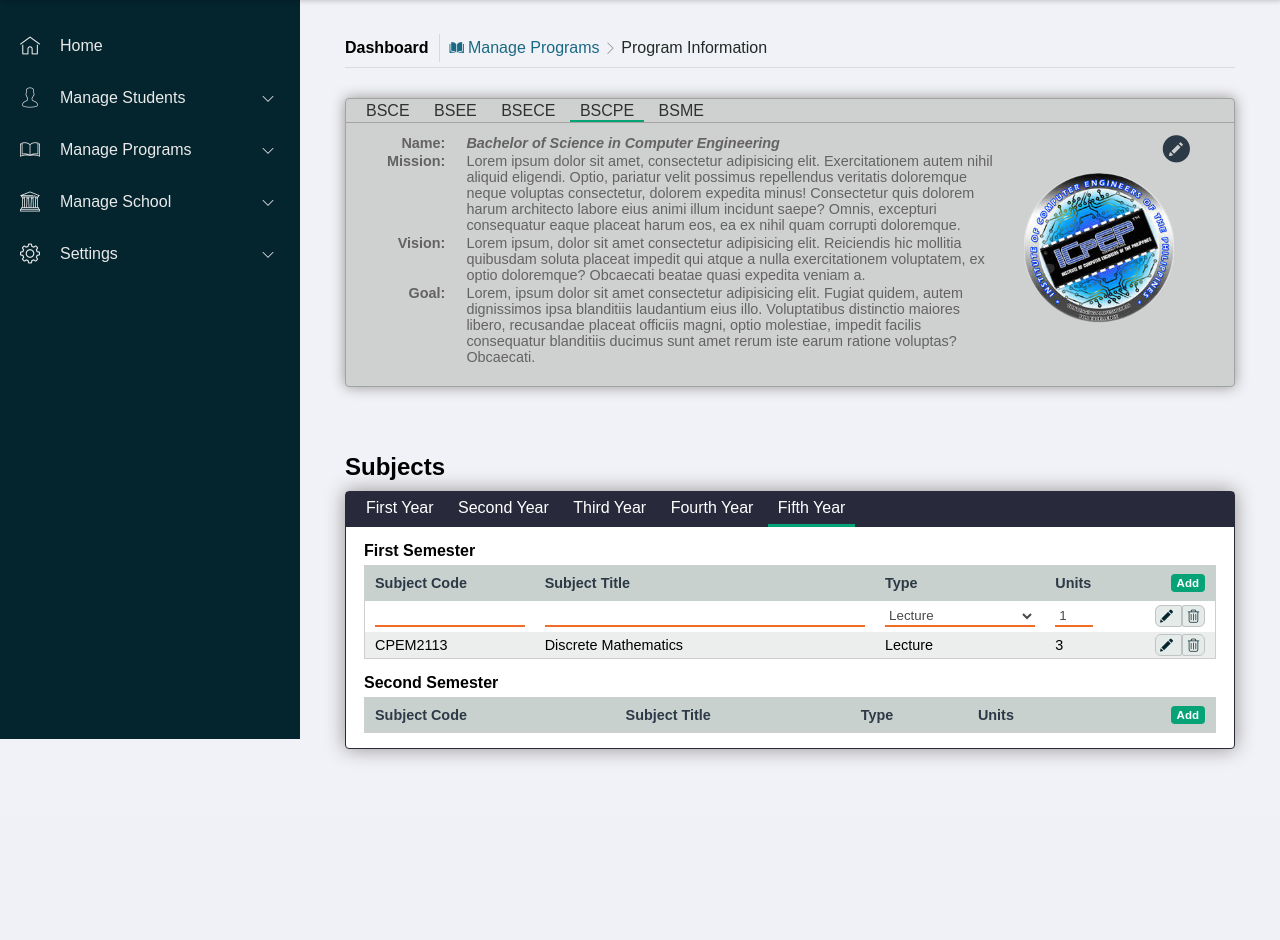
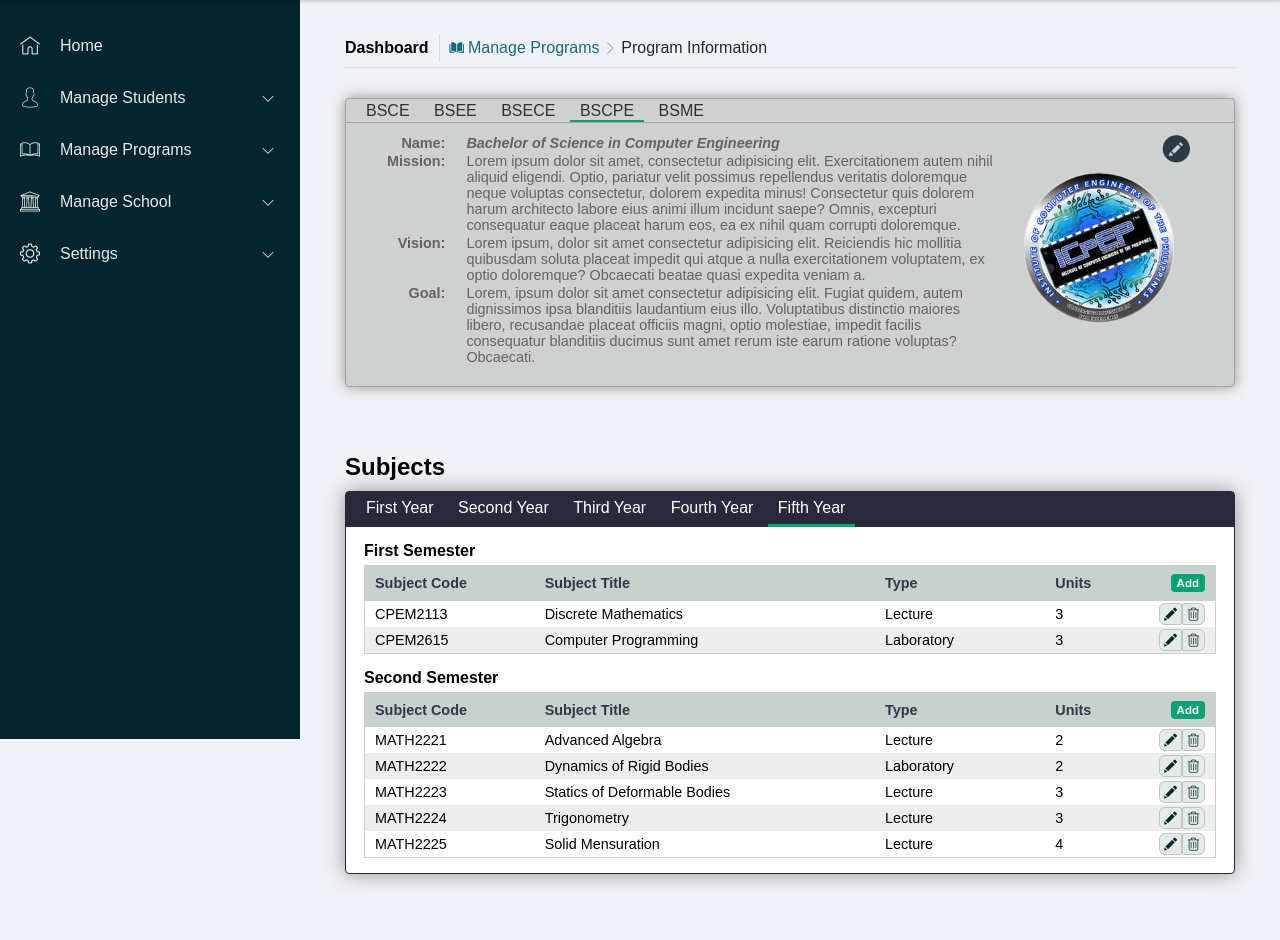
Before and after one commit to IvanMejico/SEng-Record-System, a PHP site: page /JS_DEV/program_information.html in a window 1280 px wide. Shown: the part 61-1001 px from the top of the page. Before the commit the page ends 821 px from the top, so only its background shows below. Run offline with PHP 8.4, Linux system fonts and the light colour scheme; lists and menus that the app fills with data are empty.

Commit message:
Editable/Dynamic Table JS

```diff
--- a/JS_DEV/program_information.html
+++ b/JS_DEV/program_information.html
@@ -32,7 +32,7 @@
             border-top: 0px;
             border-right: 0px;
             border-left: 0px;
-            border-bottom: 2px solid #f06e29;
+            border-bottom: 2px solid #909b98;
             background: transparent;
 
         }
@@ -52,6 +52,7 @@
             color: rgb(72, 73, 72);
         }
     </style>
+    <script src="editable.js"></script>
 </head>
 <body class="ttr-pinned-sidebar ttr-opened-sidebar">
     <header class="ttr-header">
@@ -249,46 +250,30 @@
                                         <th>Subject Title</th>
                                         <th>Type</th>
                                         <th>Units</th>
-                                        <th><a href="#" class="table-add">Add</a></th>
+                                        <th><a class="table-add">Add</a></th>
                                     </tr>
                                 </thead>
                                 <tbody>
-                                    <tr>
-                                        <td>
-                                            <input type="text" name="" id="">
-                                        </td>
-                                        <td><input type="text" name="" id=""></td>
-                                        <td><select name="" id="">
-                                            <option value="">Lecture</option>
-                                            <option value="">Laboratory</option>
-                                        </select></td>
-                                        <td><input type="number" name="" id="" value="1""></td>
-                                        <td>
+
+                                    <tr id="CPEM2113">
+                                        <td data-inlinetype="text" data-inlinename="subjectcode">CPEM2113</td>
+                                        <td data-inlinetype="text" data-inlinename="subjecttitle">Discrete Mathematics</td>
+                                        <td data-inlinetype="select" data-inlinename="subjecttype">Lecture</td>
+                                        <td data-inlinetype="number" data-inlinename="units">3</td>
+                                        <td data-inlinetype="buttons" data-inlinename="actionbuttons">
                                             <div class="table-action">
-                                                <a href="">
-                                                    <i class="flaticon-pencil-edit-button"></i>
-                                                </a>
-                                                <a href="">
-                                                    <i class="flaticon-garbage"></i>
-                                                </a>
+                                                <a class="table-edit"><i class="flaticon-pencil-edit-button"></i></a><a class="table-delete"><i class="flaticon-garbage"></i></a>
                                             </div>
                                         </td>
                                     </tr>
-                                    <tr>
-                                        <td>
-                                            CPEM2113
-                                        </td>
-                                        <td>Discrete Mathematics</td>
-                                        <td>Lecture</td>
-                                        <td>3</td>
-                                        <td>
+                                    <tr id="CPEM2615">
+                                        <td data-inlinetype="text" data-inlinename="subjectcode">CPEM2615</td>
+                                        <td data-inlinetype="text" data-inlinename="subjecttitle">Computer Programming</td>
+                                        <td data-inlinetype="select" data-inlinename="subjecttype">Laboratory</td>
+                                        <td data-inlinetype="number" data-inlinename="units">3</td>
+                                        <td data-inlinetype="buttons" data-inlinename="actionbuttons">
                                             <div class="table-action">
-                                                <a href="">
-                                                    <i class="flaticon-pencil-edit-button"></i>
-                                                </a>
-                                                <a href="">
-                                                    <i class="flaticon-garbage"></i>
-                                                </a>
+                                                <a class="table-edit"><i class="flaticon-pencil-edit-button"></i></a><a class="table-delete"><i class="flaticon-garbage"></i></a>
                                             </div>
                                         </td>
                                     </tr>
@@ -302,9 +287,66 @@
                                         <th>Subject Title</th>
                                         <th>Type</th>
                                         <th>Units</th>
-                                        <th><a href="#" class="table-add">Add</a></th>
+                                        <th><a class="table-add">Add</a></th>
                                     </tr>
                                 </thead>
+                                <tbody>
+                                    <tr id="MATH2221">
+                                        <td data-inlinetype="text" data-inlinename="subjectcode">MATH2221</td>
+                                        <td data-inlinetype="text" data-inlinename="subjecttitle">Advanced Algebra</td>
+                                        <td data-inlinetype="select" data-inlinename="subjecttype">Lecture</td>
+                                        <td data-inlinetype="number" data-inlinename="units">2</td>
+                                        <td data-inlinetype="buttons" data-inlinename="actionbuttons">
+                                            <div class="table-action">
+                                                <a class="table-edit"><i class="flaticon-pencil-edit-button"></i></a><a class="table-delete"><i class="flaticon-garbage"></i></a>
+                                            </div>
+                                        </td>
+                                    </tr>
+                                    <tr id="MATH2222">
+                                        <td data-inlinetype="text" data-inlinename="subjectcode">MATH2222</td>
+                                        <td data-inlinetype="text" data-inlinename="subjecttitle">Dynamics of Rigid Bodies</td>
+                                        <td data-inlinetype="select" data-inlinename="subjecttype">Laboratory</td>
+                                        <td data-inlinetype="number" data-inlinename="units">2</td>
+                                        <td data-inlinetype="buttons" data-inlinename="actionbuttons">
+                                            <div class="table-action">
+                                                <a class="table-edit"><i class="flaticon-pencil-edit-button"></i></a><a class="table-delete"><i class="flaticon-garbage"></i></a>
+                                            </div>
+                                        </td>
+                                    </tr>
+                                    <tr id="MATH2223">
+                                        <td data-inlinetype="text" data-inlinename="subjectcode">MATH2223</td>
+                                        <td data-inlinetype="text" data-inlinename="subjecttitle">Statics of Deformable Bodies</td>
+                                        <td data-inlinetype="select" data-inlinename="subjecttype">Lecture</td>
+                                        <td data-inlinetype="number" data-inlinename="units">3</td>
+                                        <td data-inlinetype="buttons" data-inlinename="actionbuttons">
+                                            <div class="table-action">
+                                                <a class="table-edit"><i class="flaticon-pencil-edit-button"></i></a><a class="table-delete"><i class="flaticon-garbage"></i></a>
+                                            </div>
+                                        </td>
+                                    </tr>
+                                    <tr id="MATH2224">
+                                        <td data-inlinetype="text" data-inlinename="subjectcode">MATH2224</td>
+                                        <td data-inlinetype="text" data-inlinename="subjecttitle">Trigonometry</td>
+                                        <td data-inlinetype="select" data-inlinename="subjecttype">Lecture</td>
+                                        <td data-inlinetype="number" data-inlinename="units">3</td>
+                                        <td data-inlinetype="buttons" data-inlinename="actionbuttons">
+                                            <div class="table-action">
+                                                <a class="table-edit"><i class="flaticon-pencil-edit-button"></i></a><a class="table-delete"><i class="flaticon-garbage"></i></a>
+                                            </div>
+                                        </td>
+                                    </tr>
+                                    <tr id="MATH2225">
+                                        <td data-inlinetype="text" data-inlinename="subjectcode">MATH2225</td>
+                                        <td data-inlinetype="text" data-inlinename="subjecttitle">Solid Mensuration</td>
+                                        <td data-inlinetype="select" data-inlinename="subjecttype">Lecture</td>
+                                        <td data-inlinetype="number" data-inlinename="units">4</td>
+                                        <td data-inlinetype="buttons" data-inlinename="actionbuttons">
+                                            <div class="table-action">
+                                                <a class="table-edit"><i class="flaticon-pencil-edit-button"></i></a><a class="table-delete"><i class="flaticon-garbage"></i></a>
+                                            </div>
+                                        </td>
+                                    </tr>
+                                </tbody>
                             </table>
                         </div>
                     </div>
@@ -313,8 +355,8 @@
 
         </div>
     </main>
-    <script src="assets/js/jquery-3.4.1.min.js"></script>
+    <script src="../assets/js/jquery-3.4.1.min.js"></script>
     <!-- <script src="assets/js/admin.js"></script> -->
-    <script src="assets/js/newjs.js"></script>
+    <script src="../assets/js/newjs.js"></script>
 </body>
 </html>
--- a/assets/styles/dashboard.css
+++ b/assets/styles/dashboard.css
@@ -455,8 +455,8 @@ table {
 .ttr-table:last-child {
     margin: 0;
 }
-.ttr-table tr:nth-child(n+2):nth-last-child(n+2):hover {
-    background-color: #bbafafaa !important;
+.ttr-table tbody tr:hover {
+    background-color: #c7e2ebaa !important;
 }
 .ttr-table img {
     vertical-align: middle;
@@ -481,11 +481,18 @@ table {
     background-color: #e5ebe9;
     color: #04242e;
     border: 1px solid #c0c4c5;
+    cursor: pointer;
 }
-.ttr-table .table-action a:first-child {
+.ttr-table .table-action a:active {
+    background-color: #a2a7a8 !important;
+    transition: none !important;
+}
+.ttr-table .table-action a.table-edit,
+.ttr-table .table-action a.table-save {
     border-radius: 6px 2px 2px 6px;
 }
-.ttr-table .table-action a:last-child {
+.ttr-table .table-action a.table-delete,
+.ttr-table .table-action a.table-cancel {
     border-radius: 2px 6px 6px 2px;
 }
 .ttr-table .table-action a:hover {
@@ -536,9 +543,13 @@ table {
     text-decoration: none;
     color: #fff;
     text-align: center;
+    cursor: pointer;
 }
 .table-add:hover {
     background-color: #068a64;
+}
+.table-add:active {
+    background-color: #067454;
 }
 
 
```
Also changed, not shown: JS_DEV/editable.js (+252 -0 lines).
